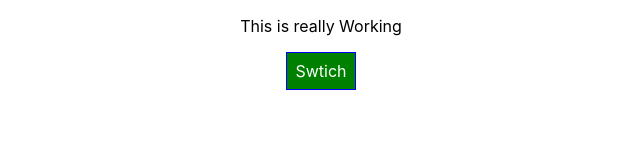
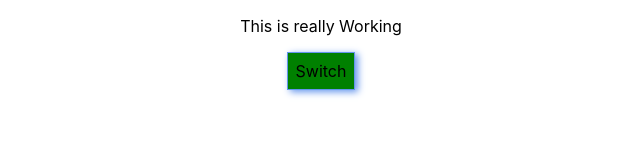
Before and after one commit to Ulises961/Assignments-React, a React (Create React App) app: page / in a window 1280 px wide. Shown: the top 160 px of the page, without its empty margins (319-959 px from the left). Built offline with nearby package versions, Linux system fonts and the light colour scheme.

Commit message:
styled components unit complete

```diff
--- a/src/App.css
+++ b/src/App.css
@@ -2,7 +2,7 @@
   text-align: center;
 }
 
-.buttonStyle{
+/* .buttonStyle{
 
   border: 1px solid cornflowerblue;
   font: inherit;
@@ -11,7 +11,7 @@
   box-shadow: 3px 2px 7px cornflowerblue;
   cursor: pointer;
 
-}
+} */
 
 .buttonStyle:hover{
 
--- a/src/App.js
+++ b/src/App.js
@@ -2,8 +2,20 @@
 import React, {Component} from 'react';
 import './App.css';
 import Person from './Person/Person'
-import Radium ,{StyleRoot}from 'radium';
+import styled from 'styled-components';
 
+const StyledButton = styled.button`
+    border: 1px solid cornflowerblue;
+    font: inherit;
+    background-color: ${props=> props.alt ? 'red':'green'};
+    padding: 8px;
+    box-shadow: 3px 2px 7px cornflowerblue;
+    cursor: pointer;
+    &:hover{
+          background-color: ${props=> props.alt ? 'salmon':'lightgreen'};
+          color:black;
+
+        }`;
 
 class App extends Component {
 
@@ -37,19 +49,19 @@
 }
 
   render() {
-    const style = {
-      backgroundColor :' green',
-      font: 'inherit',
-      color: 'white',
-      border: '1px solid blue',
-      padding: '8px',
-      cursor: 'pointer',
-      ':hover':{
-        backgroundColor: 'lightgreen',
-        color:'black'
+    // const style = {
+    //   backgroundColor :' green',
+    //   font: 'inherit',
+    //   color: 'white',
+    //   border: '1px solid blue',
+    //   padding: '8px',
+    //   cursor: 'pointer',
+    //   ':hover':{
+    //     backgroundColor: 'lightgreen',
+    //     color:'black'
 
-      }
-    };
+    //   }
+    // };
     let persons = null;
 
     if(this.state.showPersons){
@@ -63,13 +75,13 @@
         />
         })} </div>);
 
-        style.backgroundColor='red';
-        style[':hover'] = {
-          backgroundColor: 'salmon',
-          color: 'black'
-        }
+        // StyledButton.replace('backgroundColor:green','backgroundColor:lightGreen');
+        // StyledButton. &:hover: {
+        //   backgroundColor: salmon,
+        //   color: black;
+        // }
 
-    }
+     }
 
     let classes = [];
     if(this.state.users.length <= 2){
@@ -81,18 +93,15 @@
 
     return (
 
-      <StyleRoot>
       <div className="App">
       <p className={classes.join(' ')}>This is really Working</p>
-      <button
-        style={style}
-        onClick={this.togglePersonHandler}>Swtich</button>
+      <StyledButton alt={this.state.showPersons} onClick={this.togglePersonHandler}>Switch</StyledButton>
        {persons}
       </div>
-      </StyleRoot>
+
     );
 
   }
 }
 
-export default Radium(App);
+export default App;
--- a/src/Person/Person.css
+++ b/src/Person/Person.css
@@ -1,4 +1,4 @@
-.Person{
+/* .Person{
 
     width: 60%;
     margin: 16px auto;
@@ -8,7 +8,7 @@
     text-align: center;
 
 }
-/* @media ( min-width: 500px) {
+@media ( min-width: 500px) {
     .Person{width: 450px;
     }
 } */
--- a/src/Person/Person.js
+++ b/src/Person/Person.js
@@ -1,21 +1,37 @@
 import React from 'react';
 import './Person.css';
-import Radium from 'radium';
+import styled from 'styled-components';
+
+const StyledDiv = styled.div`
+
+    width: 60%;
+    margin: 16px auto;
+    border: 1px solid #eee;
+    box-shadow: 0 2px 3px #ccc;
+    padding: 16px;
+    text-align: center;
+    @media ( min-width: 500px) {
+        width: 450px;
+
+    }
+
+   `;
 
 const person = (props) => {
-    const style = {
-        '@media (min-width:500px)': {
-            width: '450px'
-        }
+    // const style = {
+    //     '@media (min-width:500px)': {
+    //         width: '450px'
+    //     }
 
-    };
+    // };
     return (
-    <div className='Person' style={style}>
+     <StyledDiv>
         <p onClick={props.click}>I'm {props.name} and I'm {props.age} years old,{props.children} </p>
         <p>{props.children}</p>
         <input type='text' onChange={props.changed} placeholder={props.name}></input>
-        </div>
+    </StyledDiv>
+
     );
 }
 
-export default Radium(person);
+export default person;
```
